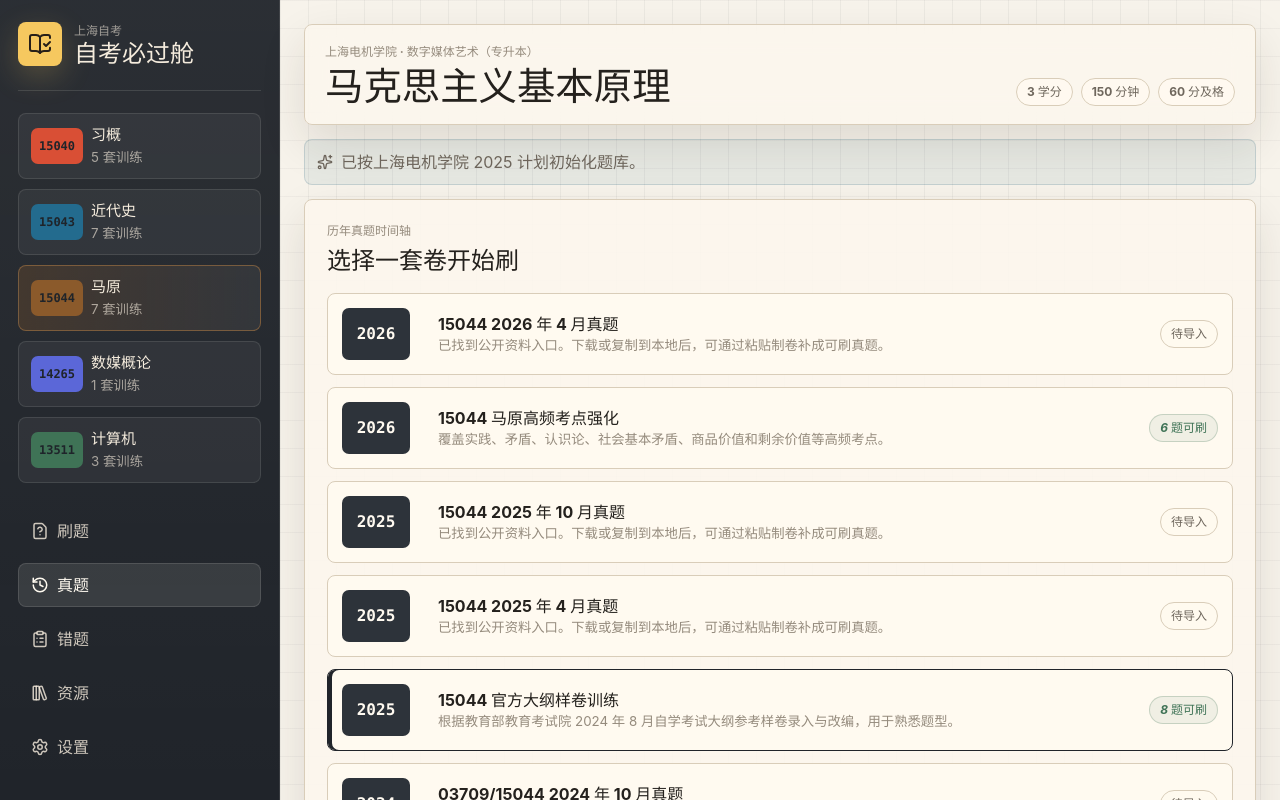
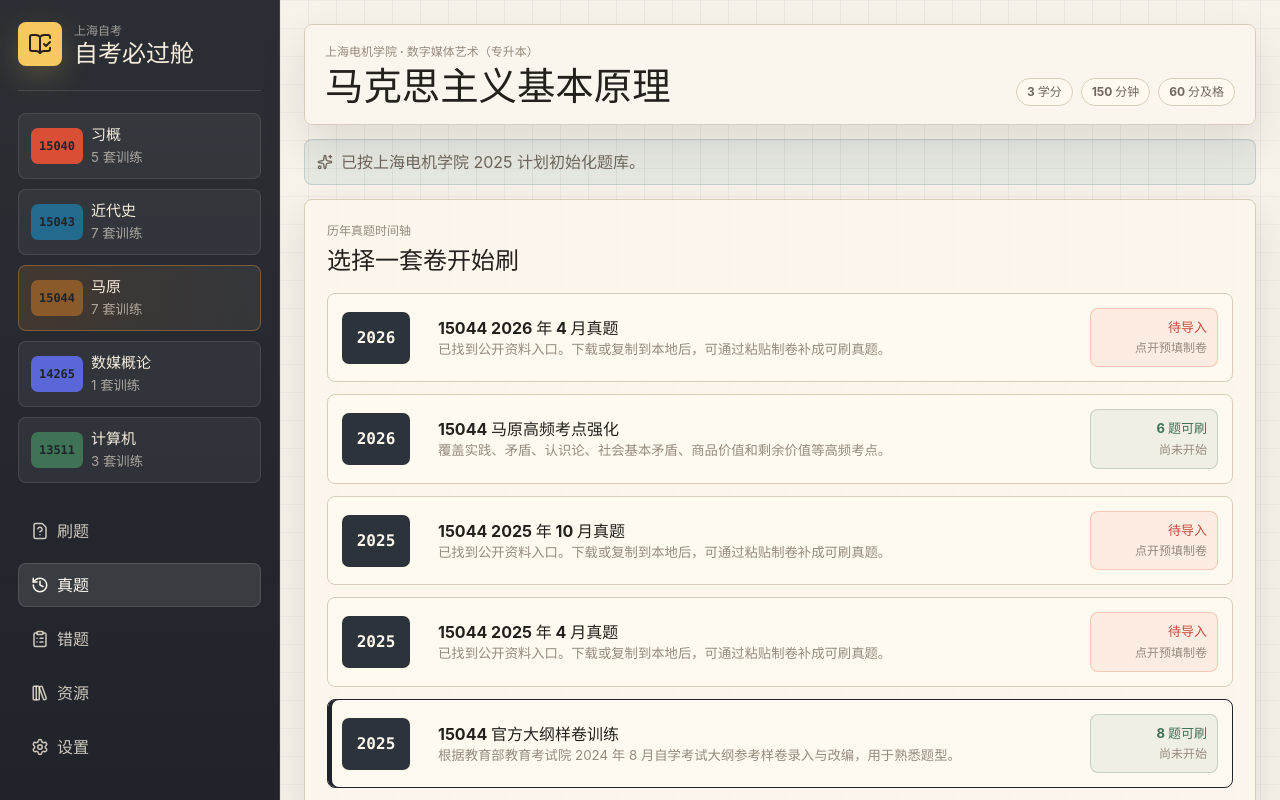
Before and after one commit to heweitianqing/zikao-biguo, a React (Vite) app: page / in a window 1280 px wide. Both pictures are taken after a click on the button "真题". Shown: the top 800 px of the page. Built offline with nearby package versions, Linux system fonts and the light colour scheme.

Commit message:
Show paper attempt status

```diff
--- a/src/App.css
+++ b/src/App.css
@@ -198,8 +198,7 @@
 .question-meta span,
 .rubric-chips span,
 .outline-stack span,
-.analysis-score span,
-.paper-item em {
+.analysis-score span {
   display: inline-flex;
   align-items: center;
   min-height: 28px;
@@ -775,10 +774,60 @@
   color: var(--ink-muted);
 }
 
-.paper-item em.ready {
-  color: var(--green);
+.paper-status {
+  min-width: 128px;
+  padding: 9px 10px;
+  background: rgba(255, 250, 240, 0.6);
+  border: 1px solid var(--line);
+  border-radius: var(--radius);
+  text-align: right;
+}
+
+.paper-status strong,
+.paper-status small {
+  display: block;
+}
+
+.paper-status strong {
+  color: var(--ink-soft);
+  font-size: 13px;
+}
+
+.paper-status small {
+  margin-top: 2px;
+  color: var(--ink-muted);
+  font-size: 12px;
+}
+
+.paper-status.ready,
+.paper-status.done {
   border-color: rgba(63, 115, 86, 0.24);
   background: rgba(63, 115, 86, 0.08);
+}
+
+.paper-status.ready strong,
+.paper-status.done strong {
+  color: var(--green);
+}
+
+.paper-status.progress {
+  border-color: rgba(39, 98, 122, 0.24);
+  background: rgba(39, 98, 122, 0.08);
+}
+
+.paper-status.progress strong {
+  color: var(--blue);
+}
+
+.paper-status.review,
+.paper-status.pending {
+  border-color: rgba(217, 79, 53, 0.24);
+  background: rgba(217, 79, 53, 0.08);
+}
+
+.paper-status.review strong,
+.paper-status.pending strong {
+  color: var(--red);
 }
 
 .mistake-list button {
@@ -1380,9 +1429,11 @@
     grid-template-columns: 68px minmax(0, 1fr);
   }
 
-  .paper-item em {
+  .paper-status {
     grid-column: 2;
     justify-self: start;
+    min-width: 0;
+    text-align: left;
   }
 
   .resource-grid,
--- a/src/App.tsx
+++ b/src/App.tsx
@@ -25,7 +25,7 @@ import { useEffect, useMemo, useState } from 'react'
 import type { CSSProperties } from 'react'
 import './App.css'
 import { courses, importTemplate, papers as seedPapers, pastPaperSources, questions as seedQuestions } from './data/questionBank'
-import type { AnswerRecord, AppState, Course, ImportedBank, Paper, Question } from './types'
+import type { AnswerRecord, AppState, Course, ImportedBank, Paper, PaperAttempt, Question } from './types'
 import { parsePastedPaperText } from './utils/paperParser'
 import {
   calculatePaperScore,
@@ -99,6 +99,49 @@ function filterCoveredIndexPapers(papers: Paper[]) {
   return papers.filter((paper) => !(paper.status === 'needs-import' && coveredSlots.has(getPaperSlotKey(paper))))
 }
 
+function getPaperTimelineStatus(paper: Paper, questions: Question[], attempt: PaperAttempt | undefined, passScore: number) {
+  if (paper.status !== 'ready') {
+    return {
+      tone: 'pending',
+      label: '待导入',
+      detail: '点开预填制卷',
+    }
+  }
+
+  const answers = attempt?.answers ?? {}
+  const answeredCount = questions.filter((question) => {
+    const record = answers[question.id]
+    return Boolean(record?.answer.length || record?.textAnswer.trim())
+  }).length
+  const checkedCount = questions.filter((question) => answers[question.id]?.checked).length
+
+  if (attempt?.submittedAt) {
+    const earnedScore = questions.reduce((sum, question) => sum + getQuestionScore(question, answers[question.id]), 0)
+    const possibleScore = questions.reduce((sum, question) => sum + question.points, 0)
+    const scaledScore = possibleScore ? Math.round((earnedScore / possibleScore) * paper.totalScore) : 0
+    const wrongCount = questions.filter((question) => getQuestionScore(question, answers[question.id]) < question.points).length
+    return {
+      tone: scaledScore >= passScore ? 'done' : 'review',
+      label: `上次 ${scaledScore}/${paper.totalScore}`,
+      detail: wrongCount ? `${wrongCount} 题待复盘` : '已达通过线',
+    }
+  }
+
+  if (answeredCount || checkedCount) {
+    return {
+      tone: 'progress',
+      label: `已答 ${answeredCount}/${questions.length}`,
+      detail: checkedCount ? `${checkedCount} 题已判` : '还未交卷',
+    }
+  }
+
+  return {
+    tone: 'ready',
+    label: `${paper.questionIds.length} 题可刷`,
+    detail: '尚未开始',
+  }
+}
+
 function App() {
   const [state, setState] = useState<AppState>(() => loadState(defaultState))
   const [imports, setImports] = useState<ImportedBank>(() => loadImports())
@@ -108,6 +151,7 @@ function App() {
   const allPapers = useMemo(() => [...seedPapers, ...imports.papers], [imports.papers])
   const visiblePapers = useMemo(() => filterCoveredIndexPapers(allPapers), [allPapers])
   const allQuestions = useMemo(() => [...seedQuestions, ...imports.questions], [imports.questions])
+  const questionById = useMemo(() => new Map(allQuestions.map((question) => [question.id, question])), [allQuestions])
 
   const selectedCourse = courses.find((course) => course.id === state.selectedCourseId) ?? courses[0]
   const coursePapers = visiblePapers
@@ -119,7 +163,7 @@ function App() {
     visiblePapers[0] ??
     allPapers[0]
   const paperQuestions = selectedPaper.questionIds
-    .map((id) => allQuestions.find((question) => question.id === id))
+    .map((id) => questionById.get(id))
     .filter((question): question is Question => Boolean(question))
   const currentQuestion = paperQuestions[state.selectedQuestionIndex] ?? paperQuestions[0]
   const currentAttempt = state.attempts[selectedPaper.id] ?? createAttempt(selectedPaper)
@@ -801,7 +845,16 @@ function App() {
           />
         )}
 
-        {state.view === 'papers' && <PapersView papers={coursePapers} selectedPaperId={selectedPaper.id} onSelect={selectPaper} />}
+        {state.view === 'papers' && (
+          <PapersView
+            papers={coursePapers}
+            questionById={questionById}
+            attempts={state.attempts}
+            passScore={selectedCourse.passScore}
+            selectedPaperId={selectedPaper.id}
+            onSelect={selectPaper}
+          />
+        )}
 
         {state.view === 'mistakes' && (
           <MistakesView
@@ -885,10 +938,16 @@ function EmptyPaper({ paper, onImport }: { paper: Paper; onImport: () => void })
 
 function PapersView({
   papers,
+  questionById,
+  attempts,
+  passScore,
   selectedPaperId,
   onSelect,
 }: {
   papers: Paper[]
+  questionById: Map<string, Question>
+  attempts: Record<string, PaperAttempt>
+  passScore: number
   selectedPaperId: string
   onSelect: (paper: Paper) => void
 }) {
@@ -899,7 +958,12 @@ function PapersView({
         <h3>选择一套卷开始刷</h3>
       </div>
       <div className="paper-timeline">
-        {papers.map((paper) => (
+        {papers.map((paper) => {
+          const paperQuestions = paper.questionIds
+            .map((id) => questionById.get(id))
+            .filter((question): question is Question => Boolean(question))
+          const status = getPaperTimelineStatus(paper, paperQuestions, attempts[paper.id], passScore)
+          return (
             <button
               key={paper.id}
               className={`paper-item ${paper.id === selectedPaperId ? 'active' : ''}`}
@@ -911,11 +975,13 @@ function PapersView({
                 <strong>{paper.title}</strong>
                 <small>{paper.description}</small>
               </span>
-            <em className={paper.status === 'ready' ? 'ready' : ''}>
-              {paper.status === 'ready' ? `${paper.questionIds.length} 题可刷` : '待导入'}
-            </em>
-          </button>
-        ))}
+              <span className={`paper-status ${status.tone}`}>
+                <strong>{status.label}</strong>
+                <small>{status.detail}</small>
+              </span>
+            </button>
+          )
+        })}
       </div>
     </section>
   )
```
Also changed, not shown: 1 other file (tests, documents, lock files or other folders). Lines whose indentation alone changed are shown as unchanged.
